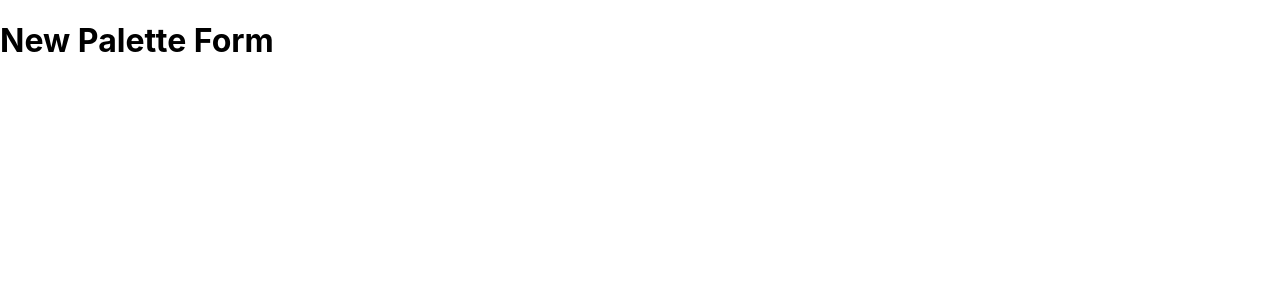
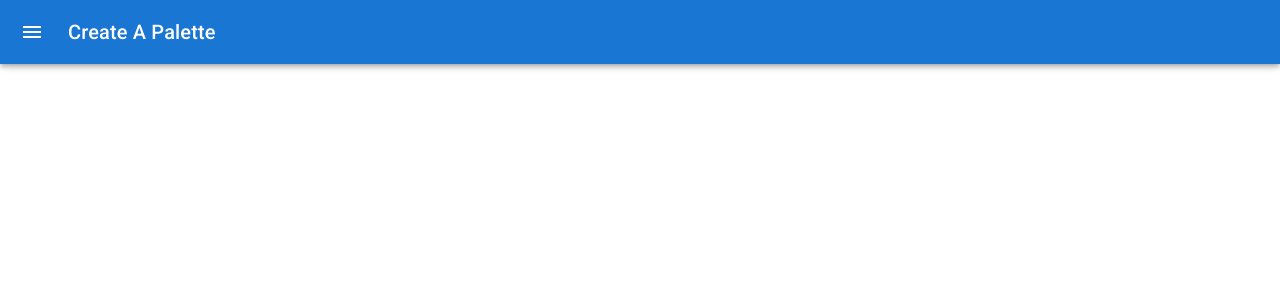
Before and after one commit to SayedShehata1/Colors-App, a React (Create React App) app: page /palette/new in a window 1280 px wide. Shown: the top 300 px of the page. Built offline with nearby package versions, Linux system fonts and the light colour scheme.

Commit message:
feat: :sparkles: Add Drawer to NewPaletteForm

```diff
--- a/src/NewPaletteForm.js
+++ b/src/NewPaletteForm.js
@@ -1,12 +1,117 @@
-import React, { Component } from "react";
-class NewPaletteForm extends Component {
-  render() {
-    return (
-      <div>
-        <h1>New Palette Form</h1>
-      </div>
-    );
-  }
+import ChevronLeftIcon from "@mui/icons-material/ChevronLeft";
+import MenuIcon from "@mui/icons-material/Menu";
+import MuiAppBar from "@mui/material/AppBar";
+import Box from "@mui/material/Box";
+import CssBaseline from "@mui/material/CssBaseline";
+import Divider from "@mui/material/Divider";
+import Drawer from "@mui/material/Drawer";
+import IconButton from "@mui/material/IconButton";
+import { styled } from "@mui/material/styles";
+import Toolbar from "@mui/material/Toolbar";
+import Typography from "@mui/material/Typography";
+import * as React from "react";
+
+const drawerWidth = 240;
+
+const Main = styled("main", { shouldForwardProp: (prop) => prop !== "open" })(
+  ({ theme, open }) => ({
+    flexGrow: 1,
+    padding: theme.spacing(3),
+    transition: theme.transitions.create("margin", {
+      easing: theme.transitions.easing.sharp,
+      duration: theme.transitions.duration.leavingScreen,
+    }),
+    marginLeft: `-${drawerWidth}px`,
+    ...(open && {
+      transition: theme.transitions.create("margin", {
+        easing: theme.transitions.easing.easeOut,
+        duration: theme.transitions.duration.enteringScreen,
+      }),
+      marginLeft: 0,
+    }),
+  })
+);
+
+const AppBar = styled(MuiAppBar, {
+  shouldForwardProp: (prop) => prop !== "open",
+})(({ theme, open }) => ({
+  transition: theme.transitions.create(["margin", "width"], {
+    easing: theme.transitions.easing.sharp,
+    duration: theme.transitions.duration.leavingScreen,
+  }),
+  ...(open && {
+    width: `calc(100% - ${drawerWidth}px)`,
+    marginLeft: `${drawerWidth}px`,
+    transition: theme.transitions.create(["margin", "width"], {
+      easing: theme.transitions.easing.easeOut,
+      duration: theme.transitions.duration.enteringScreen,
+    }),
+  }),
+}));
+
+const DrawerHeader = styled("div")(({ theme }) => ({
+  display: "flex",
+  alignItems: "center",
+  padding: theme.spacing(0, 1),
+  // necessary for content to be below app bar
+  ...theme.mixins.toolbar,
+  justifyContent: "flex-end",
+}));
+
+export default function NewPaletteForm() {
+  const [open, setOpen] = React.useState(false);
+
+  const handleDrawerOpen = () => {
+    setOpen(true);
+  };
+
+  const handleDrawerClose = () => {
+    setOpen(false);
+  };
+
+  return (
+    <Box sx={{ display: "flex" }}>
+      <CssBaseline />
+      <AppBar position="fixed" open={open}>
+        <Toolbar>
+          <IconButton
+            color="inherit"
+            aria-label="open drawer"
+            onClick={handleDrawerOpen}
+            edge="start"
+            sx={{ mr: 2, ...(open && { display: "none" }) }}
+          >
+            <MenuIcon />
+          </IconButton>
+          <Typography variant="h6" noWrap component="div">
+            Create A Palette
+          </Typography>
+        </Toolbar>
+      </AppBar>
+      <Drawer
+        sx={{
+          width: drawerWidth,
+          flexShrink: 0,
+          "& .MuiDrawer-paper": {
+            width: drawerWidth,
+            boxSizing: "border-box",
+          },
+        }}
+        variant="persistent"
+        anchor="left"
+        open={open}
+      >
+        <DrawerHeader>
+          <IconButton onClick={handleDrawerClose}>
+            <ChevronLeftIcon />
+          </IconButton>
+        </DrawerHeader>
+        <Divider />
+        {/* Content Goes Here */}
+      </Drawer>
+      <Main open={open}>
+        <DrawerHeader />
+      </Main>
+    </Box>
+  );
 }
-
-export default NewPaletteForm;
```
